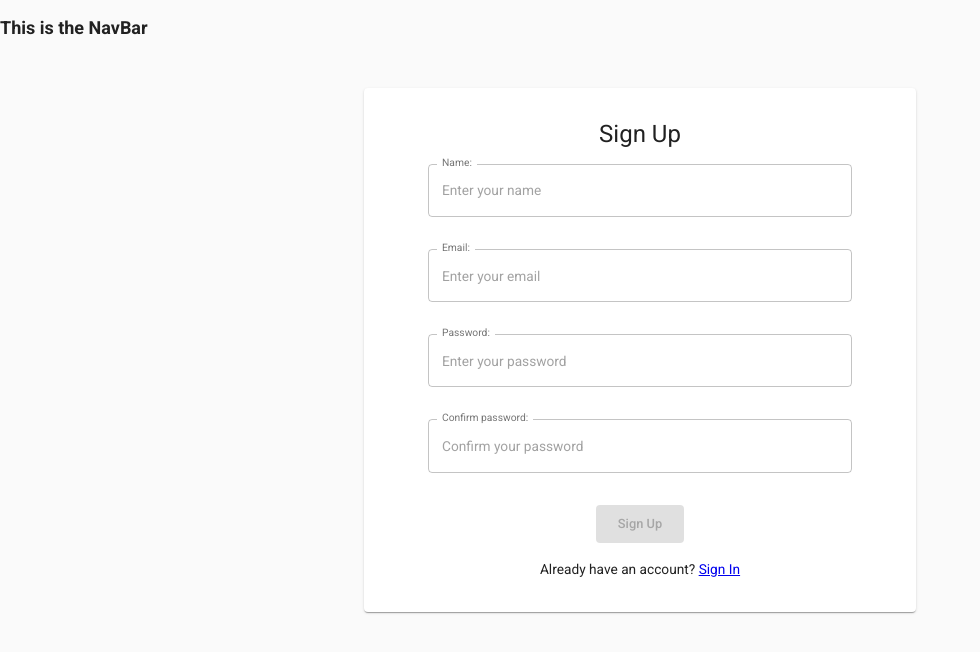
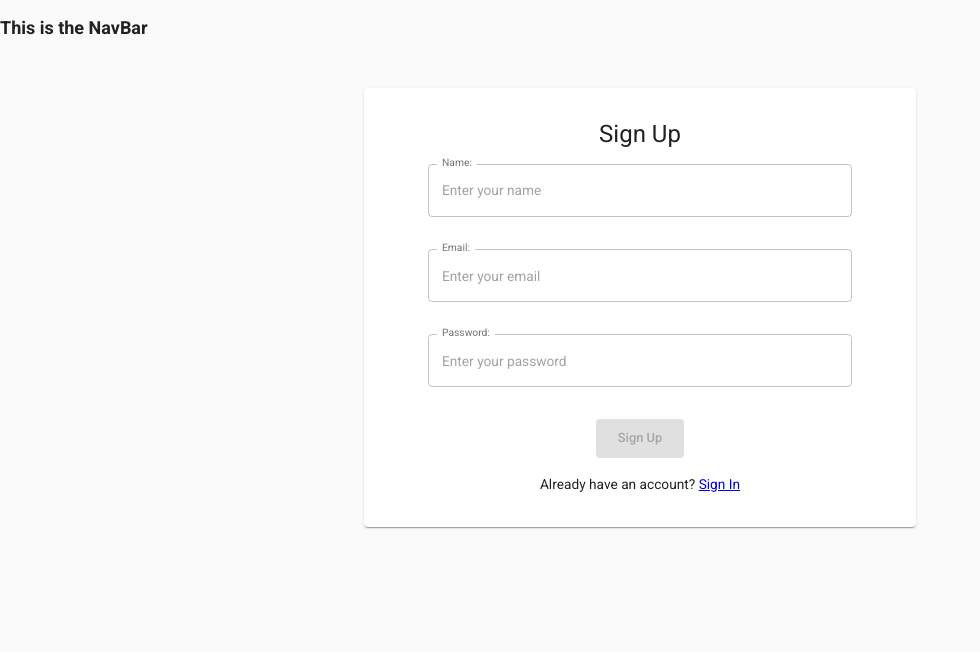
Before and after one commit to hatchways/team-dragon, a React (Create React App) app in the folder client/: page /register in a window 1280 px wide. Shown: the top 652 px of the page, without its empty margins (0-980 px from the left). Built offline with nearby package versions, Linux system fonts and the light colour scheme.

Commit message:
removed confirm password field

```diff
--- a/client/src/pages/Login.js
+++ b/client/src/pages/Login.js
@@ -57,13 +57,12 @@ function Login(props) {
 
       props.history.push('/new');
     } catch(err) {
-      // TODO: manage error messages
-
       const data = err.response.data;
       if(data.errors) {
         setErrors(data.errors);
       } else {
-        setErrors({ misc: err.message })
+        // TODO manage generic errors
+        setErrors(data.error)
       }
 
       setLoading(false);
--- a/client/src/pages/Register.js
+++ b/client/src/pages/Register.js
@@ -31,7 +31,6 @@ function Register(props) {
   const [name, setName] = useState('');
   const [email, setEmail] = useState('');
   const [password, setPassword] = useState('');
-  const [password2, setPassword2] = useState('');
   const [isLoading, setLoading] = useState(false);
   const [errors, setErrors] = useState({});
 
@@ -39,8 +38,7 @@ function Register(props) {
     return (
       name.length > 0 &&
       email.length > 0 &&
-      password.length > 0 &&
-      password === password2
+      password.length > 0
     )
   }
 
@@ -53,7 +51,7 @@ function Register(props) {
         name,
         email,
         password,
-        password2,
+        password2: password,
       });
 
       axios.defaults.headers.common['Authorization'] = `Bearer ${data.token}`;
@@ -63,12 +61,12 @@ function Register(props) {
 
       props.history.push('/new');
     } catch(err) {
-      // TODO: manage error messages
       const data = err.response.data;
       if(data.errors) {
         setErrors(data.errors);
       } else {
-        setErrors({ misc: err.message })
+        // TODO manage generic errors
+        setErrors(data.error)
       }
 
       setLoading(false);
@@ -132,22 +130,6 @@ function Register(props) {
             helperText={errors.password}
           />
 
-        <TextField
-            className={classes.textField}
-            fullWidth
-            variant="outlined"
-            InputLabelProps={{ shrink: true }}
-            label="Confirm password:"
-            type="password"
-            id="password2"
-            name="password2"
-            placeholder="Confirm your password"
-            value={password2}
-            onChange={(e) => setPassword2(e.target.value)}
-            error={errors.password2 !== undefined}
-            helperText={errors.password2}
-          />
-
           <Button
             className={classes.button}
             variant="contained"
@@ -164,7 +146,6 @@ function Register(props) {
           </Typography>
         </form>
       </Card>
-
     </Container>
   )
 }
```
